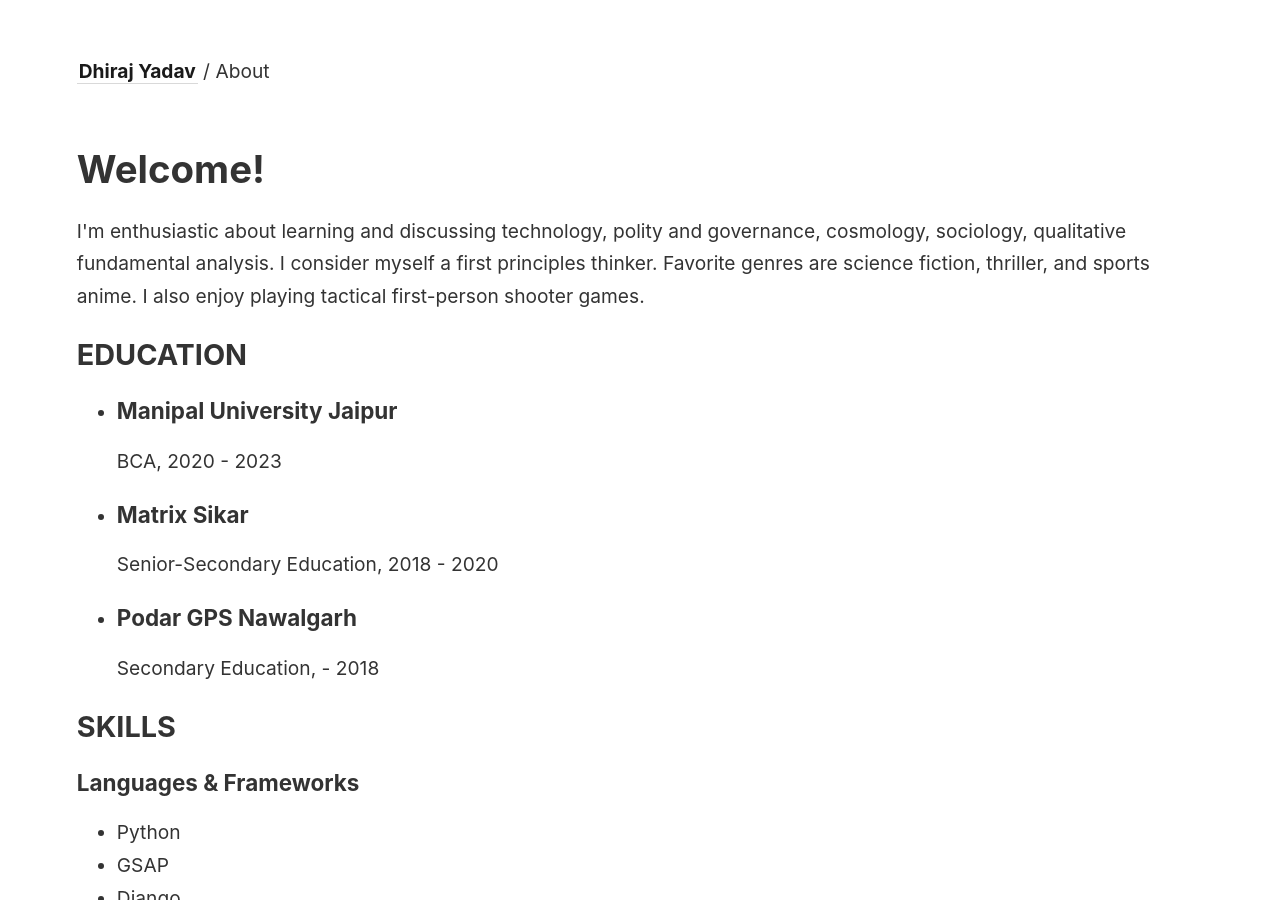
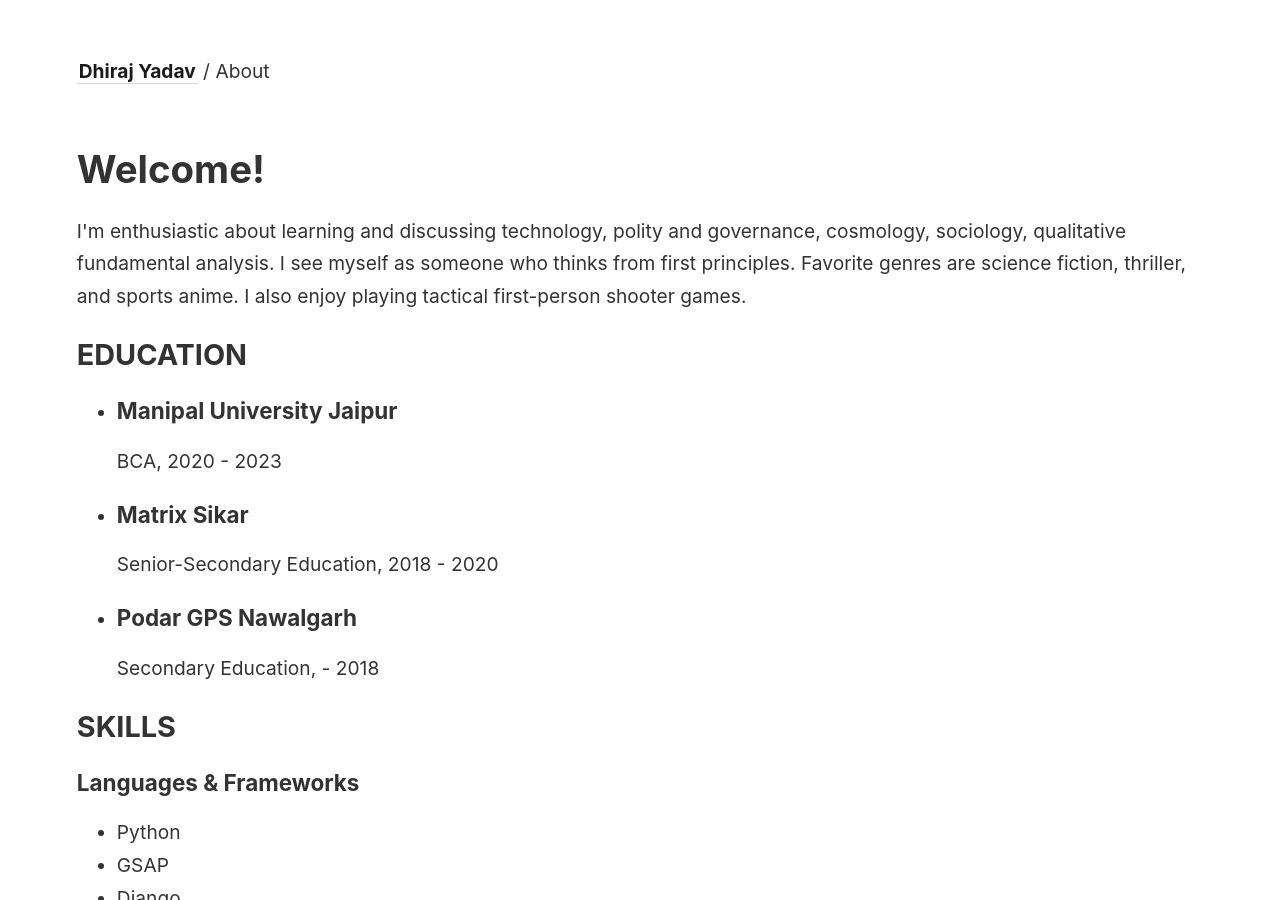
Before and after one commit to dhiraj-ydv/digitalgarden, a Jekyll site: the page built from _pages/about.md, in a window 1280 px wide and 900 px high. Built offline with Jekyll 4.4.1, drawn with Linux system fonts in a browser that asks for light colours.

Commit message:
Update about.md

```diff
--- a/_pages/about.md
+++ b/_pages/about.md
@@ -7,7 +7,7 @@ permalink: /
 # Welcome!
 
 <p>I'm enthusiastic about learning and discussing technology, polity and governance, cosmology, sociology, qualitative fundamental analysis.
-I consider myself a first principles thinker.
+I see myself as someone who thinks from first principles.
 Favorite genres are science fiction, thriller, and sports anime.
 I also enjoy playing tactical first-person shooter games.</p>
 
```
